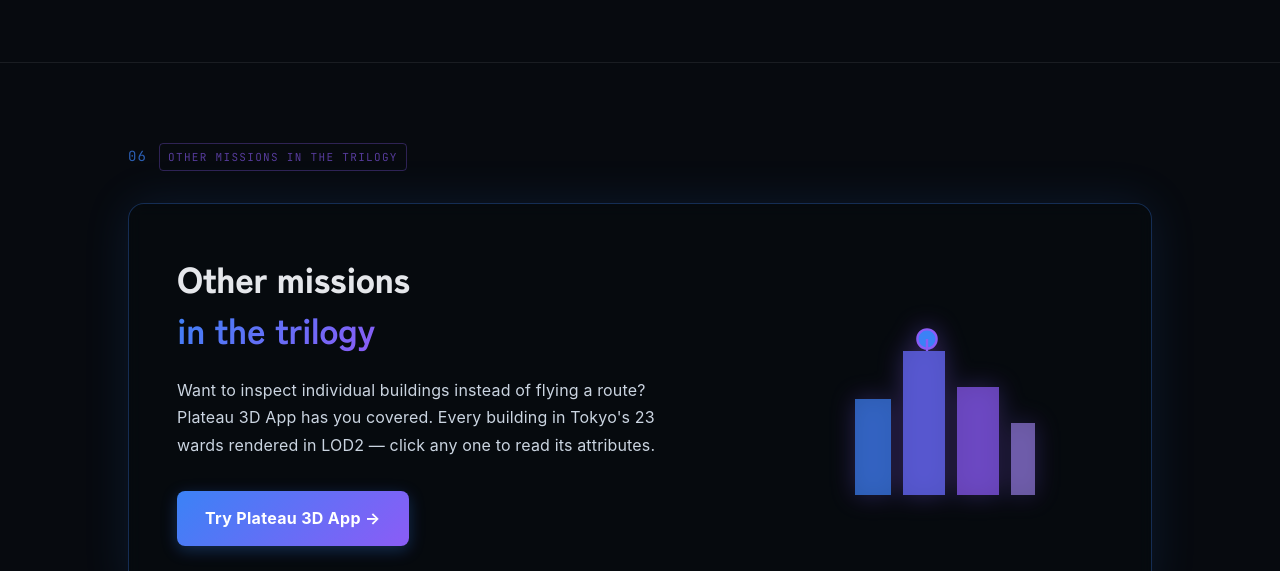
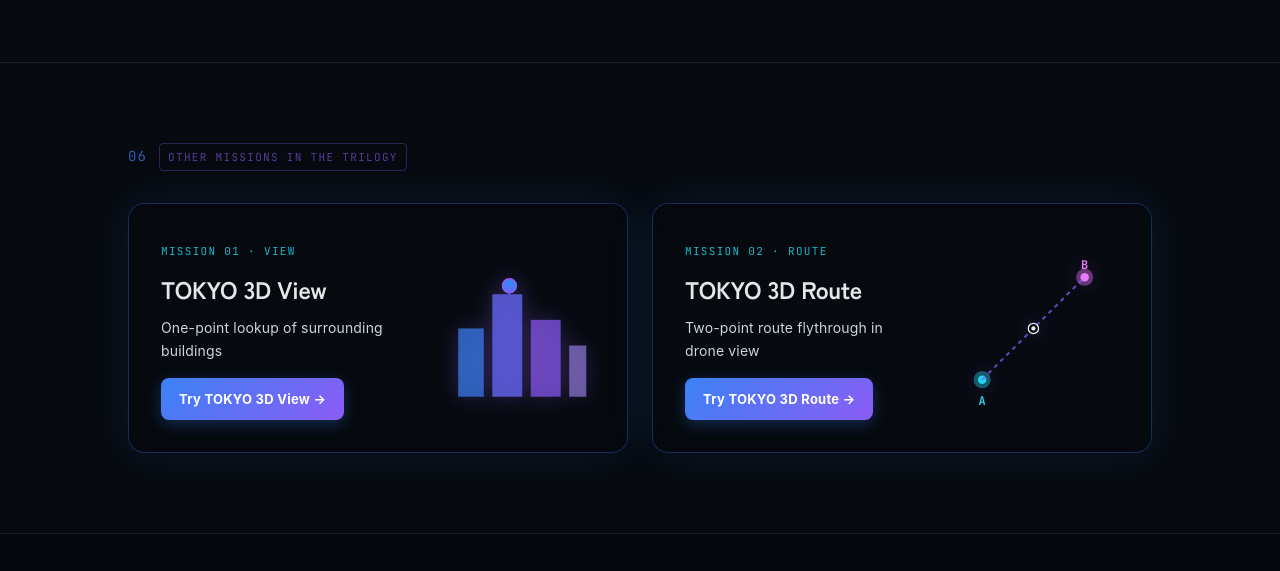
Before and after one commit to Invest-AItech/tokyo-3d-drone, a plain HTML site: page src/app/static/landing.html in a window 1280 px wide. Shown: the part 5655-6226 px from the top of the page. Drawn offline with Linux system fonts and the light colour scheme; no server answers; a script that the page names is missing.

Commit message:
feat: cross-link section with View + Route in Drone landing

```diff
--- a/src/app/static/css/cross-link.css
+++ b/src/app/static/css/cross-link.css
@@ -110,3 +110,68 @@
     text-align: center;
   }
 }
+
+/* ============ 3-way: 2-card grid (View + Route from Drone) ============ */
+.cross-link-grid {
+  max-width: 1024px;
+  margin: 0 auto;
+  display: grid;
+  grid-template-columns: repeat(2, 1fr);
+  gap: 24px;
+}
+
+.cross-link-grid .cross-link-card {
+  display: grid;
+  grid-template-columns: 1.4fr 1fr;
+  gap: 24px;
+  padding: 32px;
+  text-decoration: none;
+  color: inherit;
+  transition: transform 200ms ease, box-shadow 200ms ease, border-color 200ms ease;
+  cursor: pointer;
+}
+
+.cross-link-grid .cross-link-card:hover {
+  transform: translateY(-3px);
+  box-shadow: 0 8px 32px rgba(59, 130, 246, 0.25);
+  border-color: rgba(34, 211, 238, 0.5);
+}
+
+.cross-link-grid .cross-link-text .kicker {
+  display: inline-block;
+  font-family: 'JetBrains Mono', monospace;
+  font-size: 11px;
+  letter-spacing: 0.12em;
+  color: rgba(34, 211, 238, 0.85);
+  margin-bottom: 12px;
+}
+
+.cross-link-grid .cross-link-text h3 {
+  font-size: clamp(18px, 2.4vw, 24px);
+  line-height: 1.35;
+  margin: 0 0 12px;
+  color: #e5e7eb;
+  font-family: 'Zen Kaku Gothic New', sans-serif;
+  font-weight: 700;
+}
+
+.cross-link-grid .cross-link-text p {
+  font-size: 14px;
+  line-height: 1.6;
+  color: #cbd5e1;
+  margin: 0 0 16px;
+}
+
+.cross-link-grid .cta--cross-link {
+  font-size: 13px;
+  padding: 10px 18px;
+}
+
+@media (max-width: 768px) {
+  .cross-link-grid {
+    grid-template-columns: 1fr;
+  }
+  .cross-link-grid .cross-link-card {
+    grid-template-columns: 1fr;
+  }
+}
--- a/src/app/static/landing.html
+++ b/src/app/static/landing.html
@@ -710,34 +710,59 @@
       </div>
     </section>
 
-    <!-- ============ 06 · SISTER APP (cross-link) ============ -->
+    <!-- ============ 06 · SISTER APPS (cross-link · 2 cards: View + Route) ============ -->
     <section class="sec section--cross-link" id="sister" data-show="overview">
       <div class="container">
         <div class="section-header">
           <span class="sec-kicker" data-i18n="crossLink.kicker">06</span>
-          <span class="sec-tag" data-i18n="crossLink.tag">PLATEAU 3D App</span>
+          <span class="sec-tag" data-i18n="crossLink.sectionTitle">3 部作の他のミッション</span>
         </div>
-        <div class="cross-link-card">
+        <div class="cross-link-grid">
+          <!-- MISSION 01 · VIEW -->
+          <a class="cross-link-card" href="#" data-cross-link data-cross-link-target="plateau-3d-app">
             <div class="cross-link-text">
-            <h2>
-              <span data-i18n="crossLink.headingAccent">飛び続けるのもいいけれど、</span><br>
-              <span class="accent-blue-purple" data-i18n="crossLink.headingAccentBlue">じっくり見たい建物があるなら。</span>
-            </h2>
-            <p data-i18n="crossLink.body">ルートを飛ばずに、建物 1 棟 1 棟を 3D で見て回りたいなら Plateau 3D App がある。東京 23 区の全ビルを LOD2 でブラウザ表示、クリックすれば属性も確認できる。</p>
-            <a href="#" class="cta cta--cross-link" data-cross-link data-cross-link-target="plateau-3d-app" data-i18n="crossLink.button">Plateau 3D App を試す →</a>
+              <span class="kicker" data-i18n="crossLink.view.kicker">MISSION 01 · VIEW</span>
+              <h3 data-i18n="crossLink.view.title">TOKYO 3D View</h3>
+              <p data-i18n="crossLink.view.desc">1 点指定で周辺建物を立体表示</p>
+              <span class="cta cta--cross-link" data-i18n="crossLink.view.button">TOKYO 3D View を試す →</span>
             </div>
             <div class="cross-link-visual">
               <svg viewBox="0 0 200 200" fill="none" xmlns="http://www.w3.org/2000/svg">
-              <!-- 建物群アイコン -->
                 <rect x="40" y="100" width="30" height="80" fill="#3b82f6" opacity="0.7"/>
                 <rect x="80" y="60" width="35" height="120" fill="#6366f1" opacity="0.8"/>
                 <rect x="125" y="90" width="35" height="90" fill="#8b5cf6" opacity="0.7"/>
                 <rect x="170" y="120" width="20" height="60" fill="#a78bfa" opacity="0.6"/>
-              <!-- マウスカーソル＋ピン -->
                 <circle cx="100" cy="50" r="8" fill="#3b82f6" stroke="#8b5cf6" stroke-width="2"/>
                 <line x1="100" y1="50" x2="100" y2="60" stroke="#8b5cf6" stroke-width="2"/>
               </svg>
             </div>
+          </a>
+          <!-- MISSION 02 · ROUTE -->
+          <a class="cross-link-card" href="#" data-cross-link data-cross-link-target="plateau-route-3d">
+            <div class="cross-link-text">
+              <span class="kicker" data-i18n="crossLink.route.kicker">MISSION 02 · ROUTE</span>
+              <h3 data-i18n="crossLink.route.title">TOKYO 3D Route</h3>
+              <p data-i18n="crossLink.route.desc">2 点ルートをドローン視点で自動飛行</p>
+              <span class="cta cta--cross-link" data-i18n="crossLink.route.button">TOKYO 3D Route を試す →</span>
+            </div>
+            <div class="cross-link-visual">
+              <svg viewBox="0 0 200 200" fill="none" xmlns="http://www.w3.org/2000/svg">
+                <!-- A -->
+                <circle cx="40" cy="160" r="10" fill="#22d3ee" opacity="0.4"/>
+                <circle cx="40" cy="160" r="5" fill="#22d3ee"/>
+                <text x="40" y="190" text-anchor="middle" font-family="JetBrains Mono, monospace" font-size="14" fill="#22d3ee" font-weight="700">A</text>
+                <!-- B -->
+                <circle cx="160" cy="40" r="10" fill="#e879f9" opacity="0.4"/>
+                <circle cx="160" cy="40" r="5" fill="#e879f9"/>
+                <text x="160" y="30" text-anchor="middle" font-family="JetBrains Mono, monospace" font-size="14" fill="#e879f9" font-weight="700">B</text>
+                <!-- route -->
+                <path d="M 40 160 Q 100 100 160 40" stroke="#8b5cf6" stroke-width="2.5" fill="none" stroke-dasharray="5 5" opacity="0.7"/>
+                <!-- drone -->
+                <circle cx="100" cy="100" r="6" fill="#0a0e14" stroke="#e6edf5" stroke-width="1.5"/>
+                <circle cx="100" cy="100" r="2.5" fill="#e6edf5"/>
+              </svg>
+            </div>
+          </a>
         </div>
       </div>
     </section>
```
Lines whose indentation alone changed are shown as unchanged.
